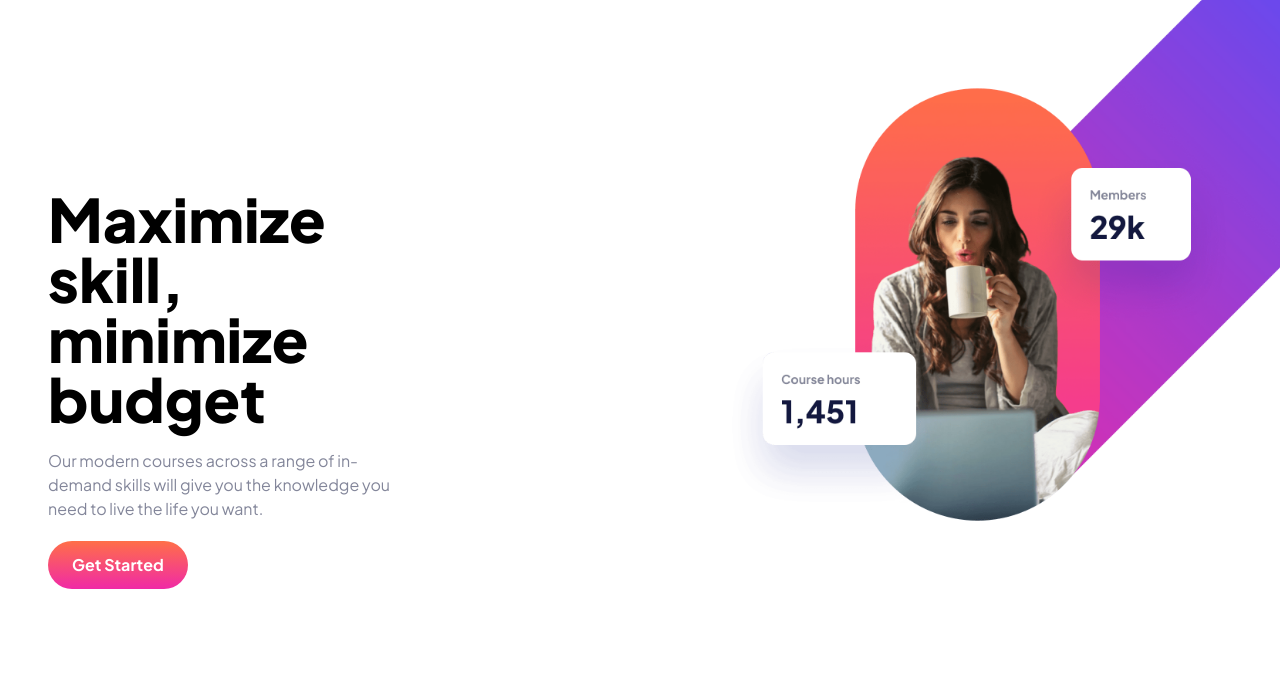
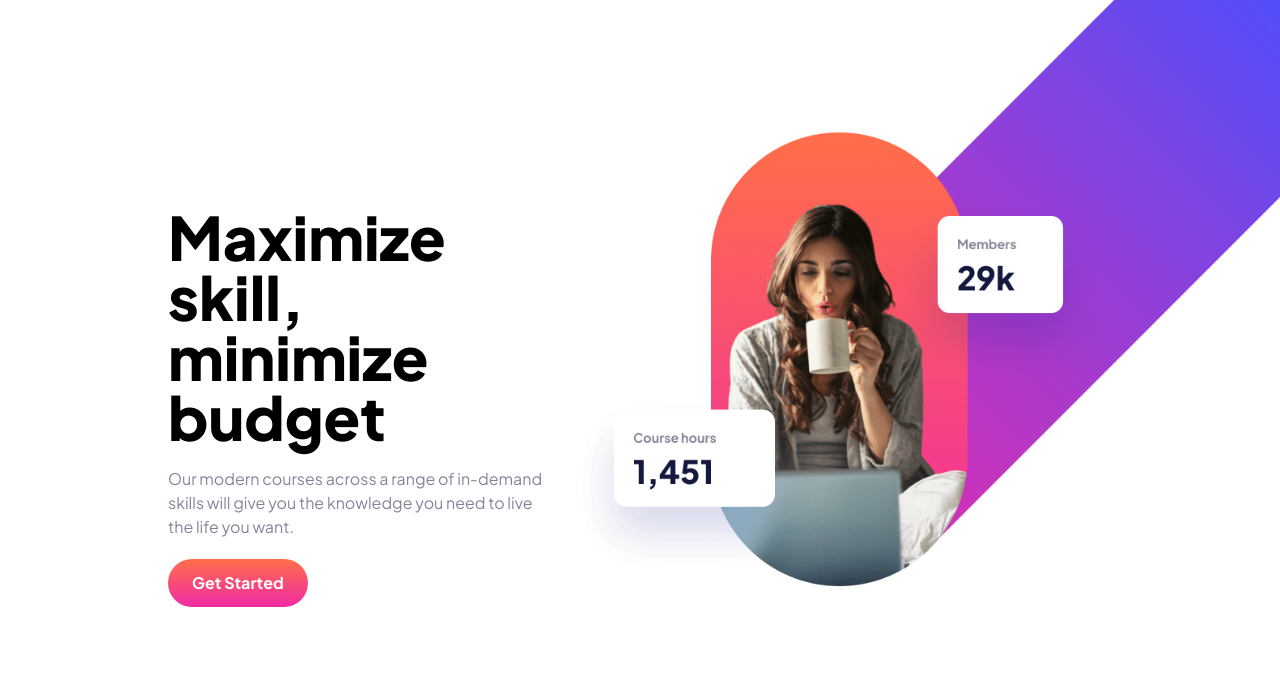
Before and after one commit to WestSopho/frontend-skilled-elearning-landing-page, a plain HTML site: page index.html in a window 1280 px wide. Shown: the part 101-800 px from the top of the page. Drawn offline with Linux system fonts and the light colour scheme.

Commit message:
final commit

```diff
--- a/index.html
+++ b/index.html
@@ -27,9 +27,9 @@
       <!-- Main -->
       <main>
         <!-- First Section -->
-        <article class="flex flex-col justify-between items-center sm:flex-row sm:px-10 gap-5">
+        <article class="flex flex-col justify-between items-center sm:flex-row sm:px-10 xl:px-32 gap-5">
           <!-- Text and Button -->
-          <div class="p-2 space-y-5 max-w-[500px]" id="hero-section">
+          <div class="p-2 space-y-5 max-w-[600px] ps-5 xs:ps-10 md:pd-16" id="hero-section">
             <h2 class="text-4xl md:text-5xl lg:text-6xl font-extrabold">
               Maximize skill, minimize budget
             </h2>
@@ -42,11 +42,10 @@
             </button>
           </div>
           <!-- Image -->
-          <div class="max-w-[1000px]">
+          <div class="max-w-[1000px]" id="image-hero-wrapper">
             <div class="xs:relative" id="image-hero">
               <img class="sm:hidden" src="assets/image-hero-mobile@2x.webp" alt="image hero mobile">
-              <img class="hidden sm:block md:hidden" src="assets/image-hero-tablet@2x.png" alt="image-hero-tablet">
-              <img class="hidden md:block" src="assets/image-hero-desktop@2x.png" alt="image-hero-desktop">
+              <img class="hidden sm:block" src="assets/image-hero-desktop@2x.png" alt="image-hero-desktop">
             </div>
           </div>
         </article>
--- a/js/main.js
+++ b/js/main.js
@@ -1,13 +1,16 @@
 var heroImg = document.getElementById("image-hero");
+var heroWrapper = document.getElementById("image-hero-wrapper");
 
 function adjustHero(){
     if(window.innerWidth >= 640){
         heroImg.style.top = -heroImg.clientHeight/4 + "px";
-        heroImg.style.right = -heroImg.clientWidth/2.8 + "px";
+        heroImg.style.right = -heroImg.clientWidth/2.5 + "px";
+        heroWrapper.style.marginLeft = -heroImg.clientWidth/2.5 + "px";
     }
-    else{
+    else if(window.innerWidth < 640){
         heroImg.style.top = 0;
         heroImg.style.right = 0;
+        heroWrapper.style.marginLeft = 0;
     }
 
 }
```
Also changed, not shown: css/input.css (line endings or trailing spaces), css/output.css, screenshot.png.
